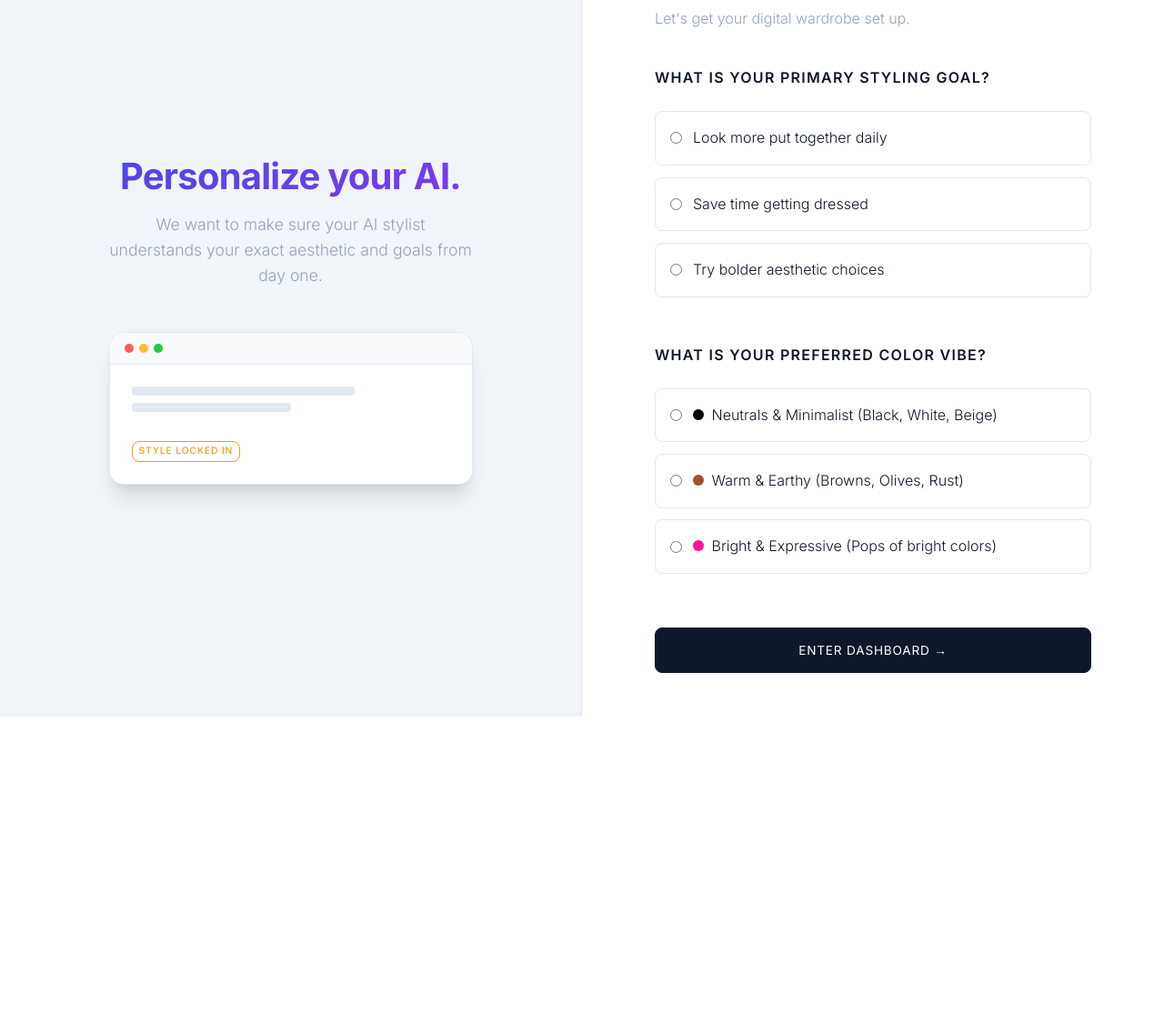
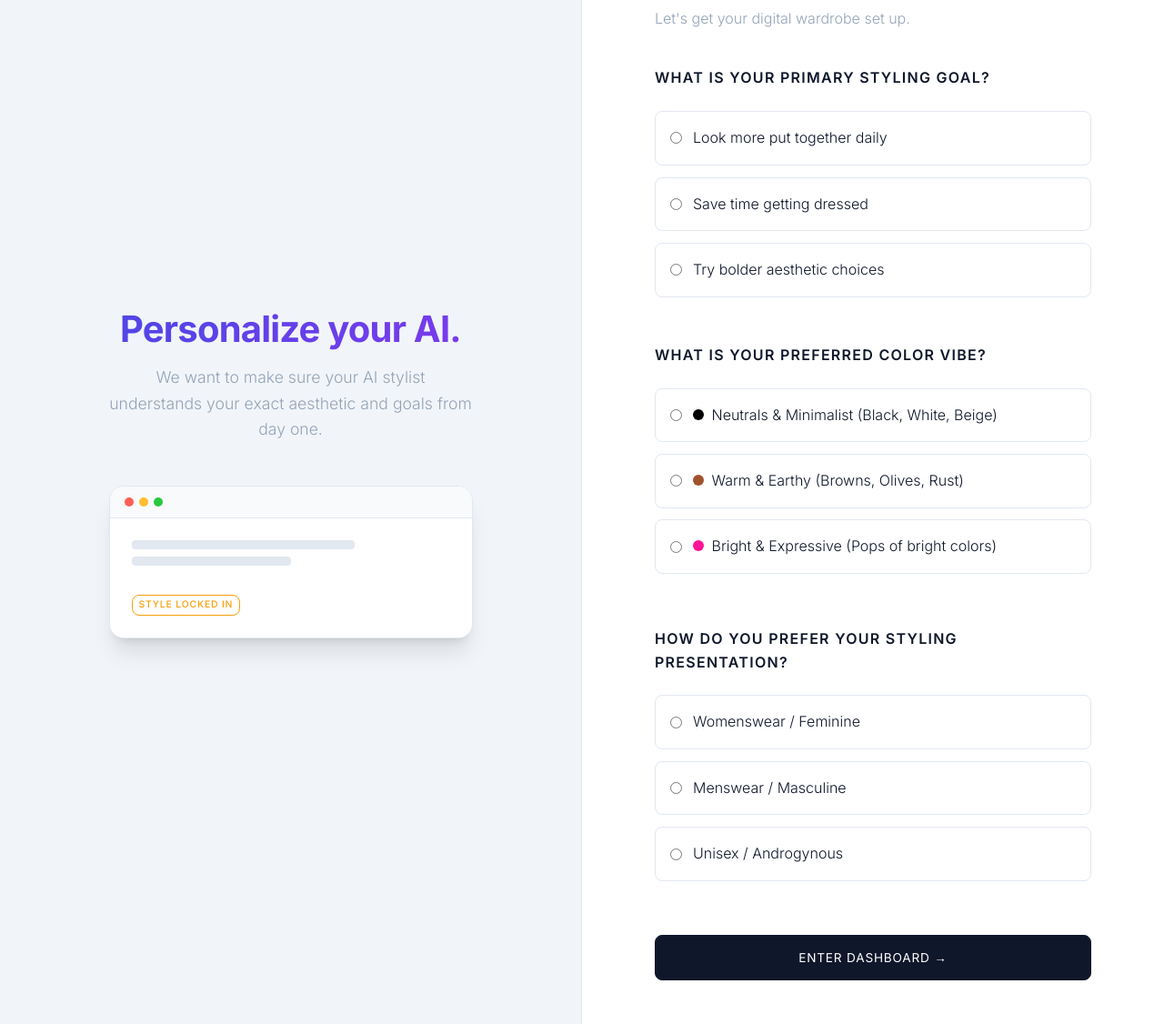
Before and after one commit to asmaessaedi30-sketch/asma-essaedi-styling, a Flask app: template Asmaessadi_stylist_app/templates/onboarding.html in a window 1280 px wide. Shown: the part 85-1211 px from the top of the page at 91% size. Before the commit the page ends 873 px from the top, so only its background shows below. Run offline with Flask 3, Linux system fonts and the light colour scheme; the template is opened without the code that fills it, so the values that code supplies are empty; some libraries are stand-ins or nearby versions.

Commit message:
Fix Azure ephemeral storage bug and add Gender/Presentation styling preference

```diff
--- a/Asmaessadi_stylist_app/app.py
+++ b/Asmaessadi_stylist_app/app.py
@@ -60,6 +60,9 @@ def default_data_dir():
     explicit = os.environ.get("DATA_DIR")
     if explicit:
         return explicit
+
+    if "WEBSITE_SITE_NAME" in os.environ:
+        return "/home/data"
 
     legacy_instance_dir = os.path.join(BASE_DIR, "instance")
     if os.path.exists(os.path.join(legacy_instance_dir, "stylist.db")):
@@ -769,8 +772,9 @@ def onboarding():
     if request.method == "POST":
         style_goal = request.form.get("style_goal", "").strip()
         color_vibe = request.form.get("color_vibe", "").strip()
-
-        preference_json = json.dumps({"style_goal": style_goal, "color_vibe": color_vibe})
+        presentation = request.form.get("presentation", "Unisex / Androgynous").strip()
+
+        preference_json = json.dumps({"style_goal": style_goal, "color_vibe": color_vibe, "presentation": presentation})
 
         db = get_db()
         db.execute(
@@ -1010,6 +1014,14 @@ def generate_outfit():
     db   = get_db()
     context = request.form.get("context", "").strip() or "Something nice for today."
 
+    prefs_str = dict(user).get("style_preference")
+    presentation = "Unisex / Androgynous"
+    if prefs_str:
+        try:
+            presentation = json.loads(prefs_str).get("presentation", presentation)
+        except Exception:
+            pass
+
     client = openai_client()
 
     # Get all items
@@ -1037,6 +1049,8 @@ def generate_outfit():
         items_json = json.dumps([{"id": i["id"], "category": i["category"], "name": i["name"], "color": i["color"]} for i in items])
 
         prompt = f"""You are a personal stylist. The user needs an outfit for: "{context}".
+The user's preferred styling presentation is: {presentation}.
+If the presentation is Menswear/Masculine, do NOT suggest makeup, and limit accessories to standard menswear items unless requested otherwise.
 Here is their wardrobe inventory in JSON:
 {items_json}
 
@@ -1108,6 +1122,15 @@ def preview_look():
         }), 500
 
     user = current_user()
+
+    prefs_str = dict(user).get("style_preference")
+    presentation = "Unisex / Androgynous"
+    if prefs_str:
+        try:
+            presentation = json.loads(prefs_str).get("presentation", presentation)
+        except Exception:
+            pass
+
     item_ids = request.form.getlist("item_ids")
     occasion = request.form.get("occasion", PREVIEW_OCCASIONS[0]).strip()
     style_vibe = request.form.get("style_vibe", STYLE_VIBES[0]).strip()
@@ -1208,7 +1231,7 @@ def preview_look():
 
     prompt = (
         "Create a photorealistic fashion preview on a realistic editorial model. "
-        "Show a single person wearing the selected outfit in a clean full-body studio-style composition. "
+        f"Show a single {presentation.split(' / ')[0].lower()} model wearing the selected outfit in a clean full-body studio-style composition. "
         "Match garment colors, silhouettes, layering, and textures closely to the described items. "
         "Do not add extra garments that were not provided. "
         "Use a simple neutral background and clear front-facing pose. "
@@ -1276,6 +1299,14 @@ def analyze_closet():
     """Generates an AI wardrobe analysis for all users."""
     user = current_user()
 
+    prefs_str = dict(user).get("style_preference")
+    presentation = "Unisex / Androgynous"
+    if prefs_str:
+        try:
+            presentation = json.loads(prefs_str).get("presentation", presentation)
+        except Exception:
+            pass
+
     client = openai_client()
     if client is None:
         return jsonify({"error": "OpenAI is not configured."}), 500
@@ -1292,6 +1323,7 @@ def analyze_closet():
     wardrobe_list = ", ".join(f"{item['color']} {item['category']} ({item['name']})" for item in items)
 
     prompt = f"""You are a high-end fashion stylist analyzing a user's closet.
+The user's preferred styling presentation is: {presentation}.
 Their current wardrobe consists of: {wardrobe_list}.
 
 Please provide an analysis containing exactly three sections formatted visually appealing using HTML (use tags like <h3>, <ul>, <li>, <p>, <strong>):
--- a/Asmaessadi_stylist_app/templates/onboarding.html
+++ b/Asmaessadi_stylist_app/templates/onboarding.html
@@ -69,6 +69,24 @@
             </div>
           </div>
 
+          <div class="form-group" style="margin-bottom: 2.5rem;">
+            <label class="form-label" style="font-weight: 600; font-size: 1rem; margin-bottom: 1rem;">How do you prefer your styling presentation?</label>
+            <div style="display: flex; flex-direction: column; gap: 0.8rem;">
+              <label style="display: flex; align-items: center; gap: 12px; padding: 1rem; border: 1px solid var(--mid); border-radius: var(--radius); cursor: pointer; transition: border-color var(--transition);">
+                <input type="radio" name="presentation" value="Womenswear / Feminine" required>
+                <span>Womenswear / Feminine</span>
+              </label>
+              <label style="display: flex; align-items: center; gap: 12px; padding: 1rem; border: 1px solid var(--mid); border-radius: var(--radius); cursor: pointer; transition: border-color var(--transition);">
+                <input type="radio" name="presentation" value="Menswear / Masculine" required>
+                <span>Menswear / Masculine</span>
+              </label>
+              <label style="display: flex; align-items: center; gap: 12px; padding: 1rem; border: 1px solid var(--mid); border-radius: var(--radius); cursor: pointer; transition: border-color var(--transition);">
+                <input type="radio" name="presentation" value="Unisex / Androgynous" required>
+                <span>Unisex / Androgynous</span>
+              </label>
+            </div>
+          </div>
+
           <button type="submit" class="btn btn--primary btn--full btn--lg">Enter Dashboard &rarr;</button>
         </form>
 
```
